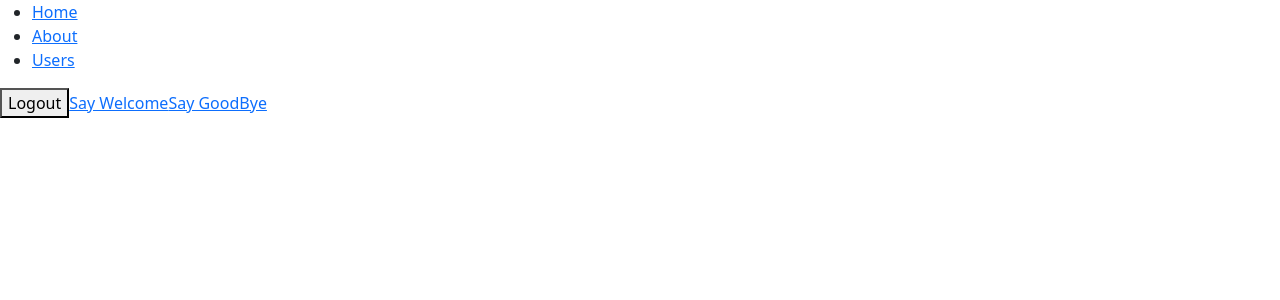
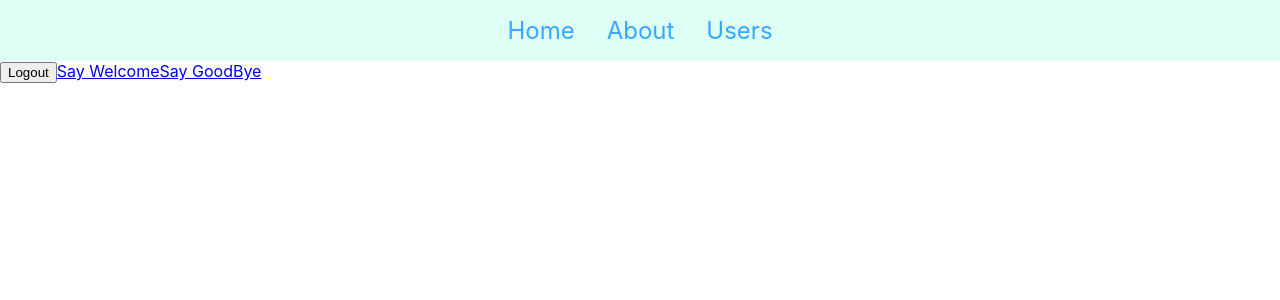
Before and after one commit to Zekret/react-route, a React (Create React App) app: page /dashboard in a window 1280 px wide. Shown: the top 300 px of the page. Built offline with nearby package versions, Linux system fonts and the light colour scheme.

Commit message:
update: style navbar

```diff
--- a/src/components/NavBar.js
+++ b/src/components/NavBar.js
@@ -4,32 +4,28 @@ import '../style/navbar.css'
 
 const NavBar = () => {
     return (
-        <div>
-            <ul>
-                <li>
+        <div className='nav-container'>
             <NavLink
-                        className={({ isActive }) => (isActive ? "active" : "")}
+                className={({ isActive }) => (isActive ? "active" : "normal")}
                 to='/'
             >
                 Home
             </NavLink>
-                </li>
-                <li>
+
+
             <NavLink
-                        className={({ isActive }) => (isActive ? "active" : "")}
+                className={({ isActive }) => (isActive ? "active" : "normal")}
                 to='/about'>
                 About
             </NavLink>
-                </li>
-                <li>
+
+
             <NavLink
-                        className={({ isActive }) => (isActive ? "active" : "")}
+                className={({ isActive }) => (isActive ? "active" : "normal")}
                 to='/users'
             >
                 Users
             </NavLink>
-                </li>
-            </ul>
         </div>
     );
 };
--- a/src/index.js
+++ b/src/index.js
@@ -2,8 +2,6 @@ import React from 'react';
 import ReactDOM from 'react-dom/client';
 import './index.css';
 import App from './App';
-import 'bootstrap/dist/css/bootstrap.css'
-
 
 const root = ReactDOM.createRoot(document.getElementById('root'));
 root.render(
--- a/src/pages/Dashboard.js
+++ b/src/pages/Dashboard.js
@@ -9,6 +9,7 @@ const Dashboard = () => {
         navigate('/')
     }
 
+    // Se usa outlet para poder renderizar sub-rutas de una ruta.
     return (
         <div>
             <Outlet />
--- a/src/style/navbar.css
+++ b/src/style/navbar.css
@@ -1,4 +1,24 @@
 .active {
-    color: red;
+    color: #39A6FF;
     font-weight: bold;
+    font-size: 24px;
+    text-decoration: none;
 }
+
+.normal {
+    font-size: 24px;
+    text-decoration: none;
+    color: #39A6FF;
+}
+
+.nav-container {
+    display: flex;
+    flex-direction: row;
+    justify-content: center;
+    gap: 2rem;
+    padding-top: 1rem;
+    padding-bottom: 1rem;
+    width: 100%;
+    height: 10%;
+    background-color: #DEFFF5;
+}
```
Lines whose indentation alone changed are shown as unchanged.
